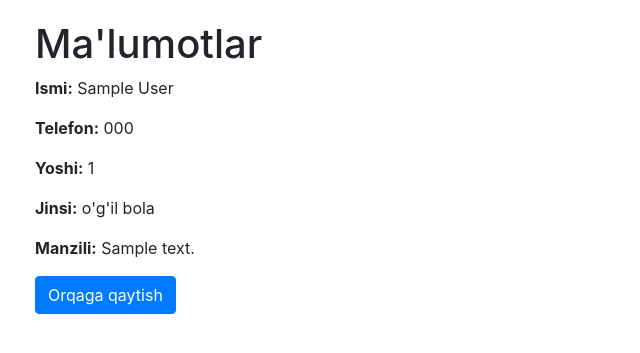
After one commit to success-99/rollhalluz, a Django app: page /users/detail/1/ in a window 1280 px wide. The commit adds this page. Shown: the top 353 px of the page, without its empty margins (0-640 px from the left). Run offline with Django 5.2, Linux system fonts and the light colour scheme; a user stored in the database is signed in; tables that the repository leaves empty hold one stand-in row (values such as "Sample post"); some libraries are stand-ins or nearby versions.

Commit message:
user detail page create

```diff
--- a/roluz/urls.py
+++ b/roluz/urls.py
@@ -1,6 +1,6 @@
 from django.contrib import admin
 from django.urls import path, include
-from users.views import home, signup_view, success, table_user, login_admin, delete_user
+from users.views import home, signup_view, success, table_user, login_admin, delete_user, user_detail
 from django.conf import settings
 from django.conf.urls.static import static
 
@@ -12,6 +12,7 @@ urlpatterns = [
     path('list/', table_user, name='table-users'),
     path('javohir/', login_admin, name='login-admin'),
     path('users/delete/<int:user_id>/', delete_user, name='delete-user'),
+    path('users/detail/<int:user_id>/', user_detail, name='user-detail'),
 
 ]
 urlpatterns += static(settings.STATIC_URL, document_root=settings.STATIC_ROOT)
--- a/templates/success.html
+++ b/templates/success.html
@@ -8,7 +8,7 @@
 
     <style>
     body{
-    margin-top:300px;
+    margin-top:200px;
     }
 
         h1{
@@ -24,9 +24,8 @@
 <body>
 <center><br><br>
 <h1 style="color:green">Muvaffaqatli ro'yhatdan o'tdingiz!!!</h1>
-    <h2>{{ user }} siz ro'yxatdan o'tdingiz!</h2>
 
-<h3 style="color:blue">Tez orada siz bilan bo'g'lanamiz!</h3><br>
+<h3 style="color:blue">{{ user }} tez orada siz bilan bo'g'lanamiz!</h3><br>
 
     <a href="/" class="btn btn-primary" >Ortga qaytish</a>
 </center>
--- a/templates/table_user.html
+++ b/templates/table_user.html
@@ -20,6 +20,7 @@
 
      {% for e in users %}
     <h5>{{ forloop.counter }}. Ismi: {{e.full_name}}, Telefon: {{e.phone}}, Yoshi: {{e.birth_day}}.</h5>
+    <a class="btn btn-info btn-sm" href="{% url 'user-detail' e.id %}"><span class="glyphicon glyphicon-eye">batafsil</span></a>
     <a class="btn btn-danger btn-sm" href="{% url 'delete-user' e.id %}" onclick="return confirm('Ishonchingiz komilmi?')"
 ><span class="glyphicon glyphicon-trash">o'chirish</span></a><hr>
 
--- /dev/null
+++ b/templates/user_detail.html
@@ -0,0 +1,27 @@
+<!DOCTYPE html>
+<html>
+<head>
+    <title>Foydalanuvchi Ma'lumotlari</title>
+    <link rel="stylesheet" href="https://cdn.jsdelivr.net/npm/bootstrap-icons@1.3.0/font/bootstrap-icons.css" />
+    <link rel="stylesheet" href="https://stackpath.bootstrapcdn.com/bootstrap/4.3.1/css/bootstrap.min.css" integrity="sha384-ggOyR0iXCbMQv3Xipma34MD+dH/1fQ784/j6cY/iJTQUOhcWr7x9JvoRxT2MZw1T" crossorigin="anonymous">
+<style>
+    .container{
+    margin-left: 20px;
+    margin-top: 20px;
+    }
+</style>
+</head>
+<body>
+<div class="container">
+
+    <h1>Ma'lumotlar</h1>
+    <p><strong>Ismi:</strong> {{ user.full_name }}</p>
+    <p><strong>Telefon:</strong> {{ user.phone }}</p>
+    <p><strong>Yoshi:</strong> {{ user.birth_day }}</p>
+    <p><strong>Jinsi:</strong> {{ user.gender }}</p>
+    <p><strong>Manzili:</strong> {{ user.address }}</p>
+
+    <p><a href="{% url 'table-users' %}" class="btn btn-primary">Orqaga qaytish</a></p>
+</div>
+</body>
+</html>
--- a/users/forms.py
+++ b/users/forms.py
@@ -8,10 +8,9 @@ class LoginForm(forms.Form):
 
 
 class SignupForm(forms.Form):
-
     GENDER_CHOICES = [
-        ("F", "o'g'il bola"),
-        ("M", 'qiz bola'),
+        ("o'g'il bola", "o'g'il bola"),
+        ("qiz bola", "qiz bola"),
     ]
 
     full_name = forms.CharField(max_length=255, required=True)
@@ -19,7 +18,6 @@ class SignupForm(forms.Form):
     phone = forms.CharField(max_length=9, required=True)
     gender = forms.ChoiceField(choices=GENDER_CHOICES, required=True)
     address = forms.CharField(max_length=255, required=True)
-
 
     def clean_phone(self):
         phone = self.cleaned_data.get('phone')
--- a/users/models.py
+++ b/users/models.py
@@ -35,13 +35,13 @@ class CustomUserManager(BaseUserManager):
 
 class CustomUser(AbstractBaseUser, PermissionsMixin):
     GENDER_CHOICES = [
-        ("F", 'Female'),
-        ("M", 'Male'),
+        ("o'g'il bola", "o'g'il bola"),
+        ("qiz bola", "qiz bola"),
     ]
     full_name = models.CharField(max_length=255, unique=True)
     birth_day = models.IntegerField()
     phone = models.CharField(max_length=9, unique=True)
-    gender = models.CharField(max_length=1, choices=GENDER_CHOICES)
+    gender = models.CharField(choices=GENDER_CHOICES)
     address = models.CharField(max_length=255)
 
     is_active = models.BooleanField(default=True)
--- a/users/views.py
+++ b/users/views.py
@@ -93,3 +93,11 @@ def delete_user(request, user_id):
     messages.success(request, f"Foydalanuvchi {user.full_name} muvaffaqiyatli o'chirildi.")
 
     return HttpResponseRedirect(reverse('table-users'))
+
+
+def user_detail(request, user_id):
+    if not request.user.is_authenticated or not request.user.is_staff:
+        return HttpResponseForbidden("Sizga bu sahifani ko'rish huquqi berilmagan.")
+
+    user = get_object_or_404(CustomUser, id=user_id)
+    return render(request, 'user_detail.html', {'user': user})
```
